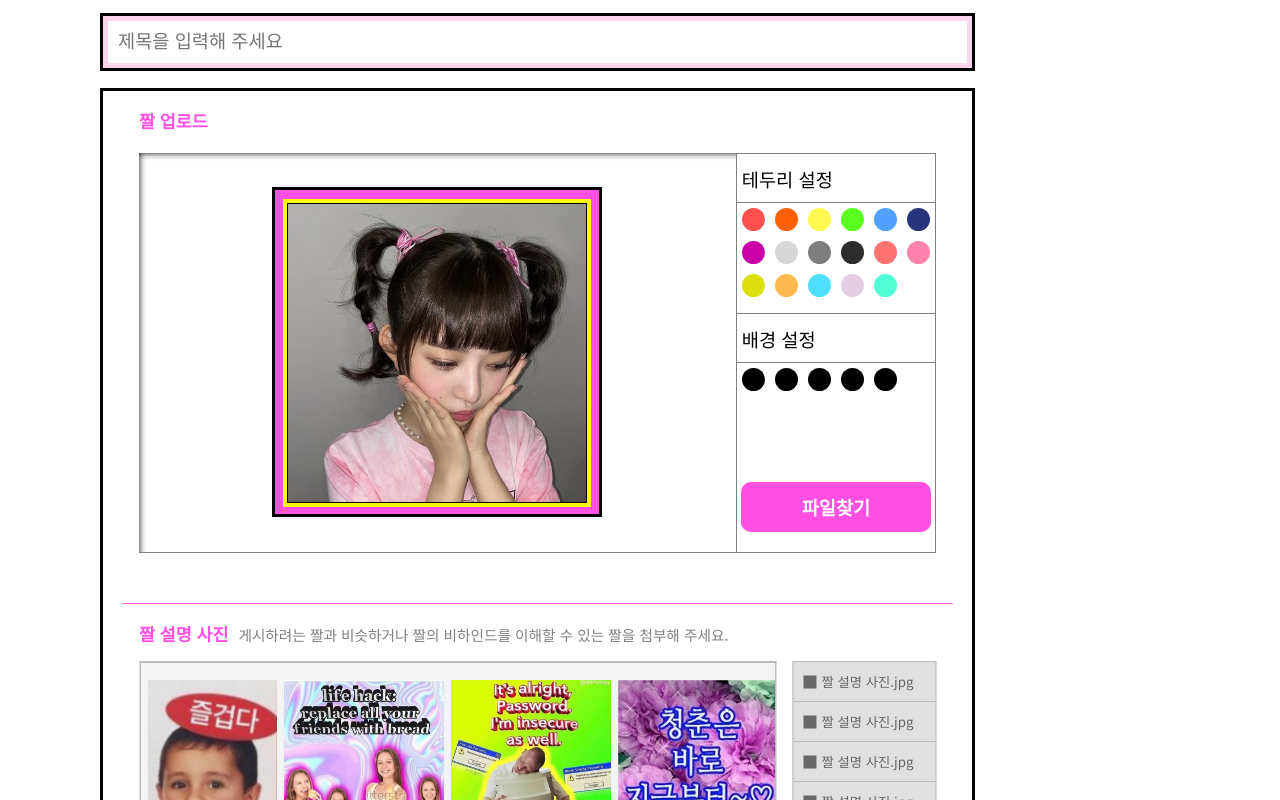
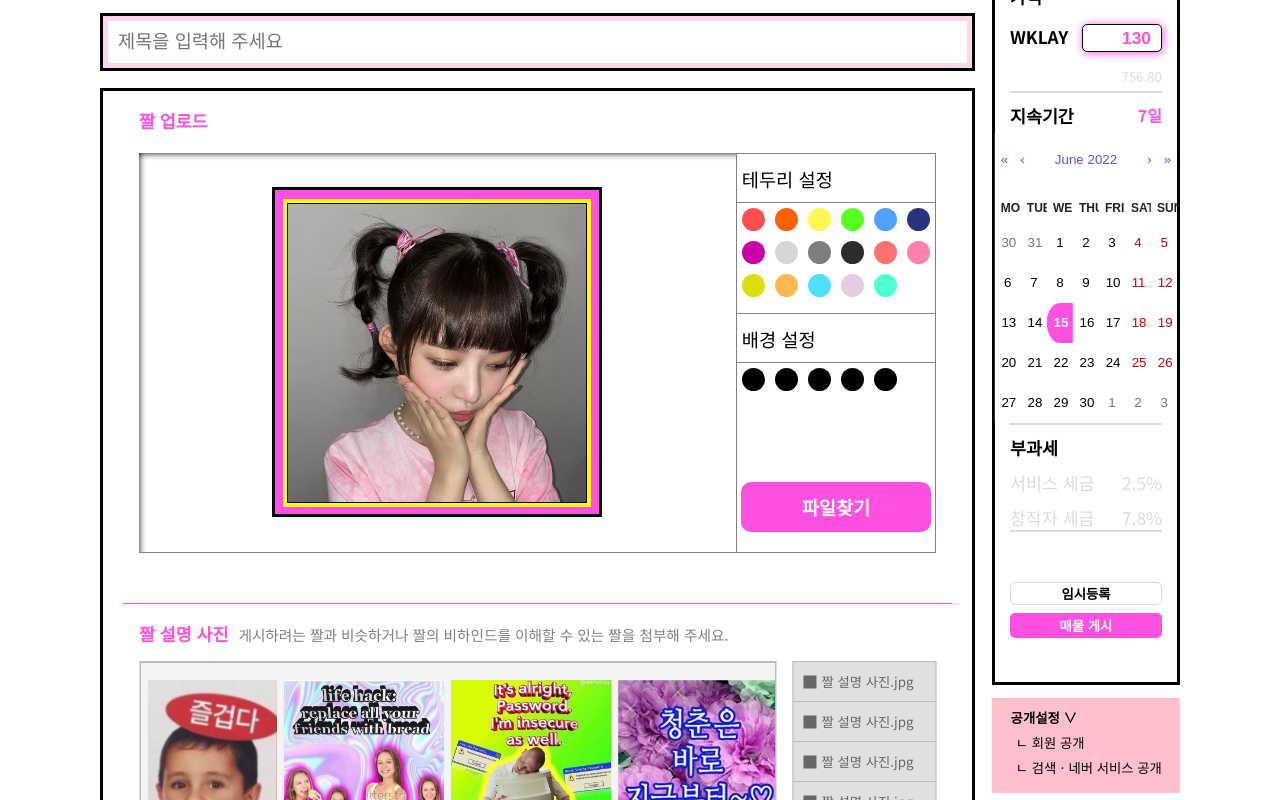
Before and after one commit to HugoParkk/meme-discussion, a React (Create React App) app: page /upload in a window 1280 px wide. Shown: the part 420-1220 px from the top of the page. Built offline with nearby package versions, Linux system fonts and the light colour scheme.

Commit message:
[0714] upload page완성

```diff
--- a/src/components/UploadBoardComponents/Atoms/ExchangeRateForm.js
+++ b/src/components/UploadBoardComponents/Atoms/ExchangeRateForm.js
@@ -13,11 +13,13 @@ function ExchangeRateForm() {
 }
 const YourForm = styled.input`
   box-shadow: 1px 1px 10px #ff50e2;
-  width: 160px;
+  width: 80px;
   height: 28px;
   border: 1.5px solid black;
   border-radius: 5px;
   color: #ff50e2;
+  margin-top: 10px;
+  margin-bottom: 15px;
   font-size: 13pt;
   text-align: right;
   padding: 10px;
--- a/src/components/UploadBoardComponents/Atoms/RightBarMoneyText.js
+++ b/src/components/UploadBoardComponents/Atoms/RightBarMoneyText.js
@@ -1,16 +1,16 @@
 import React from "react";
 import styled from "styled-components";
 import GlobalStyle from "../GlobalStyle";
-function RightBarMoneyText() {
+function RightBarMoneyText(props) {
   return (
     <>
       <GlobalStyle />
-      <Money>{"758,60"}</Money>
+      <Money>{props.text}</Money>
     </>
   );
 }
 const Money = styled.div`
-  font-size: 8pt;
+  font-size: 10pt;
   color: #dbdbdb;
   float: right;
 `;
--- a/src/components/UploadBoardComponents/Atoms/RightSideBarBtn.js
+++ b/src/components/UploadBoardComponents/Atoms/RightSideBarBtn.js
@@ -1,8 +1,10 @@
 import React from "react";
 import styled from "styled-components";
+import GlobalStyle from "../GlobalStyle";
 function RightSideBarBtn(props) {
   return (
     <>
+      <GlobalStyle />
       {props.type === "pink" ? (
         <PinkBtn>{props.text}</PinkBtn>
       ) : (
@@ -12,11 +14,21 @@ function RightSideBarBtn(props) {
   );
 }
 const Btn = styled.button`
-  border: 2px solid #dbdbdb;
+  margin-top: 50px;
+  border: 1px solid #dbdbdb;
+  border-radius: 5px;
   background-color: white;
+  height: 30px;
+  font-weight: bold;
 `;
 const PinkBtn = styled.button`
+  margin-top: 8px;
+
   border: 2px solid #ff50e2;
+  border-radius: 5px;
   background-color: #ff50e2;
+  color: white;
+  height: 30px;
+  font-weight: bold;
 `;
 export default RightSideBarBtn;
--- a/src/components/UploadBoardComponents/Atoms/RightSideBarDutyText.js
+++ b/src/components/UploadBoardComponents/Atoms/RightSideBarDutyText.js
@@ -13,10 +13,12 @@ function RightSideBarDutyText(props) {
 const Text = styled.div`
   font-size: 13pt;
   color: #dbdbdb;
+  margin-top: 10px;
   display: inline;
 `;
 const Text2 = styled.div`
   font-size: 13pt;
+  margin-top: 10px;
   color: #dbdbdb;
   display: inline;
   text-align: right;
--- a/src/components/UploadBoardComponents/Atoms/RightSideBarTitle.js
+++ b/src/components/UploadBoardComponents/Atoms/RightSideBarTitle.js
@@ -18,23 +18,23 @@ function RightSideBarTitle(props) {
   );
 }
 const Text = styled.div`
-  font-size: 13pt;
+  font-size: 12pt;
   font-weight: bold;
   width: 100%;
-  height: 50px;
+  height: 40px;
   grid-row: 1 / 2;
   grid-column: 1 / 3;
-  border-bottom: 2px solid gray;
+  border-bottom: 2px solid #dbdbdb;
 `;
 
 const PinkText = styled.div`
-  font-size: 13pt;
+  font-size: 12pt;
   font-weight: bold;
   color: #ff50e2;
   width: 100%;
   height: 50px;
   grid-row: 1 / 2;
   grid-column: 1 / 3;
-  border-bottom: 2px solid gray;
+  border-bottom: 2px solid #dbdbdb;
 `;
 export default RightSideBarTitle;
--- a/src/components/UploadBoardComponents/Atoms/SideBarSnsUploadText.js
+++ b/src/components/UploadBoardComponents/Atoms/SideBarSnsUploadText.js
@@ -13,12 +13,15 @@ function SideBarSnsUploadText(props) {
   );
 }
 const Divs = styled.div`
-  font-size: 13pt;
+  font-size: 10pt;
   margin-top: 7px;
+
   display: inline-block;
 `;
 const Imga = styled.img`
-  margin-right: 7px;
+  margin-left: 20px;
+  margin-right: 10px;
   width: 15px;
 `;
+
 export default SideBarSnsUploadText;
--- a/src/components/UploadBoardComponents/Atoms/UploadBoardPublicLi.js
+++ b/src/components/UploadBoardComponents/Atoms/UploadBoardPublicLi.js
@@ -3,18 +3,37 @@ import styled from "styled-components";
 import GlobalStyle from "../GlobalStyle";
 function UploadBoardPublicLi() {
   return (
-    <>
+    <Wrap>
       <GlobalStyle />
+      <Text>공개설정 ∨</Text>
       <ul>
-        <Lis>광고</Lis>
-        <Lis>ㅇㅇㅇ</Lis>
+        <Lis>회원 공개</Lis>
+        <Lis>검색ㆍ네버 서비스 공개</Lis>
       </ul>
-    </>
+    </Wrap>
   );
 }
+
+const Wrap = styled.div`
+  margin-top: 60px;
+  width: 124%;
+  position: relative;
+  left: 50%;
+  transform: translateX(-50%);
+  background-color: pink;
+`;
+const Text = styled.div`
+  font-size: 10pt;
+  width: 80%;
+  position: relative;
+  left: 50%;
+  transform: translateX(-50%);
+  font-weight: bold;
+  top: 10px;
+`;
 const Lis = styled.li`
   list-style-type: "ㄴ ";
-  margin-top: 10px;
-  font-size: 13pt;
+  margin-top: 6px;
+  font-size: 10pt;
 `;
 export default UploadBoardPublicLi;
--- a/src/components/UploadBoardComponents/Atoms/UploadBoardPublicText.js
+++ b/src/components/UploadBoardComponents/Atoms/UploadBoardPublicText.js
@@ -5,16 +5,34 @@ function UploadBoardPublicText(props) {
   return (
     <>
       <GlobalStyle />
-      <Text>{props.text}</Text>
+      {props.type === "pink" ? (
+        <>
+          <PinkText>{props.text}</PinkText>
+        </>
+      ) : (
+        <>
+          <Text>{props.text}</Text>
+        </>
+      )}
     </>
   );
 }
 const Text = styled.div`
   font-size: 13pt;
   font-weight: bold;
+  margin-top: 10px;
+  margin-right: 10px;
   margin-bottom: 5px;
   width: 60%;
-  grid-column: 1 / 2;
+  justify-self: flex-end;
 `;
-
+const PinkText = styled.div`
+  font-size: 12pt;
+  font-weight: bold;
+  color: #ff50e2;
+  margin-top: 10px;
+  grid-row: 1 / 2;
+  grid-column: 1 / 3;
+  justify-self: flex-end;
+`;
 export default UploadBoardPublicText;
--- a/src/components/UploadBoardComponents/Molecules/Calendar.css
+++ b/src/components/UploadBoardComponents/Molecules/Calendar.css
@@ -1,18 +1,20 @@
 .react-calendar {
-  width: 280px;
-  max-width: 100%;
+  width: 250px;
+  max-width: 120%;
   background-color: #fff;
   color: #222;
-  border-radius: 8px;
-  box-shadow: 0 12px 24px rgba(0, 0, 0, 0.2);
   font-family: Arial, Helvetica, sans-serif;
   line-height: 1.125em;
+  position: relative;
+  transform: translateX(-50%);
+  border: none;
+  left: 50%;
 }
 .react-calendar__navigation button {
   color: #6f48eb;
-  min-width: 44px;
+  min-width: 10px;
   background: none;
-  font-size: 16px;
+  font-size: 10pt;
   margin-top: 8px;
 }
 .react-calendar__navigation button:enabled:hover,
--- a/src/components/UploadBoardComponents/Molecules/Molu.js
+++ b/src/components/UploadBoardComponents/Molecules/Molu.js
@@ -2,33 +2,97 @@ import React from "react";
 import styled from "styled-components";
 import ExchangeRateForm from "../Atoms/ExchangeRateForm";
 import RightBarMoneyText from "../Atoms/RightBarMoneyText";
+import RightSideBarBtn from "../Atoms/RightSideBarBtn";
+import RightSideBarDutyText from "../Atoms/RightSideBarDutyText";
 import RightSideBarTitle from "../Atoms/RightSideBarTitle";
+import SideBarSnsUploadText from "../Atoms/SideBarSnsUploadText";
+import UploadBoardPublicLi from "../Atoms/UploadBoardPublicLi";
 import UploadBoardPublicText from "../Atoms/UploadBoardPublicText";
+import RightSideBarCalendar from "./RightSideBarCalendar";
 function Molu() {
   return (
     <>
       <DB>
         <RightSideBarTitle text={"짤 판매 설정"} type={""} />
         <UploadBoardPublicText text={"가격"} type={""} />
-        <UploadBoardPublicText text={"WKLAY"} type={""} />
-        <ExchangeRateForm />
+        <Flex>
+          <UploadBoardPublicText text={"WKLAY"} type={""} />
+          <ExchangeRateForm active />
+        </Flex>
         <D>
-          <RightBarMoneyText />
+          <RightBarMoneyText text={"756.80"} />
         </D>
+        <Flex>
+          <UploadBoardPublicText text={"지속기간"} type={""} />
+          <UploadBoardPublicText text={"7일"} type={"pink"} />
+        </Flex>
+        <DI>
+          <RightSideBarCalendar />
+        </DI>
+        <DA>
+          <Text>부과세</Text>
+          <Flex>
+            <RightSideBarDutyText text={"서비스 세금"} percent={"2.5%"} />
+          </Flex>
+          <Flex>
+            <RightSideBarDutyText text={"창작자 세금"} percent={"7.8%"} />
+          </Flex>
+        </DA>
+        <RightSideBarBtn text={"임시등록"} />
+        <RightSideBarBtn text={"매물 게시"} type={"pink"} />
+        <UploadBoardPublicLi />
+        <Wrap>
+          <SideBarSnsUploadText text={"인스타그램"} />
+          <SideBarSnsUploadText text={"트위터"} />
+          <SideBarSnsUploadText text={"페이스북"} />
+        </Wrap>
       </DB>
     </>
   );
 }
+let Flex = styled.div`
+  display: flex;
+  justify-content: space-between;
+`;
 let DB = styled.div`
-  border-bottom: 2px solid black;
-  width: 300px;
-  height: 200px;
+  border: 3px solid black;
+  width: 188px;
+  height: 755px;
   padding: 15px;
-  display: grid;
-  grid-template-columns: 1fr 2fr;
+  display: flex;
+  flex-direction: column;
+  margin-left: -185px;
+  margin-top: 37px;
+  z-index: 999;
+`;
+let Text = styled.div`
+  font-size: 13pt;
+  font-weight: bold;
+  margin-top: 10px;
+  margin-right: 10px;
+  width: 60%;
 `;
 let D = styled.div`
-  border-bottom: 2px solid gray;
+  border-bottom: 2px solid #dbdbdb;
+  padding-bottom: 5px;
   grid-column: 1 / 3;
 `;
+let DI = styled.div`
+  width: 100%;
+  height: 300px;
+  border-bottom: 2px solid #dbdbdb;
+`;
+let DA = styled.div`
+  height: 120px;
+  border-bottom: 2px solid #dbdbdb;
+`;
+const Wrap = styled.div`
+  margin-top: 10px;
+  width: 124%;
+  position: relative;
+  left: 50%;
+  padding: 12px 0;
+  transform: translateX(-50%);
+  background-color: pink;
+`;
 export default Molu;
--- a/src/components/UploadBoardComponents/Molecules/UploadInput.js
+++ b/src/components/UploadBoardComponents/Molecules/UploadInput.js
@@ -11,7 +11,6 @@ function UploadInput() {
 
 const Wrap = styled.div`
   position: relative;
-  width: 1074px;
   left: 50%;
   transform: translateX(-50%);
   top: 60px;
--- a/src/pages/Upload.js
+++ b/src/pages/Upload.js
@@ -12,6 +12,7 @@ import img2 from "../images/화면 캡처 2022-05-03 144858.png";
 import img3 from "../images/3b286c0d74f710d5a290d7ccb4028ca9.jpg";
 import img4 from "../images/7b6411f877dd15ce9d97b91b258ac106.jpg";
 import img5 from "../images/3cfb2a7a354ceffff7a71f4c7c625023.jpg";
+import Molu from "../components/UploadBoardComponents/Molecules/Molu";
 
 const data1 = ["게시판을 선택하세요", "게시판1", "게시판2", "게시판2"];
 const data2 = ["말머리 선택", "말머리1", "말머리2", "말머리3"];
@@ -48,22 +49,37 @@ function Main() {
   return (
     <>
       <Header />
+      <UploadHeader />
+      <Con>
         <form>
-        <UploadHeader />
           <Wrap>
             <UploadSelect data={data1} />
             <UploadSelect data={data2} type="pink" />
           </Wrap>
           <UploadInput />
+          <UploadMain
+            frame={frame}
+            back={back}
+            src={img1}
+            data={img}
+            text={text}
+          />
         </form>
-      <UploadMain frame={frame} back={back} src={img1} data={img} text={text} />
+        <Molu />
+      </Con>
       <Footer type="upload" />
     </>
   );
 }
+const Con = styled.div`
+  display: flex;
+  width: 1074px;
+  position: relative;
+  left: 50%;
+  transform: translateX(-50%);
+`;
 
 const Wrap = styled.div`
-  width: 1074px;
   position: relative;
   left: 50%;
   transform: translateX(-50%);
```
Lines whose indentation alone changed are shown as unchanged.
